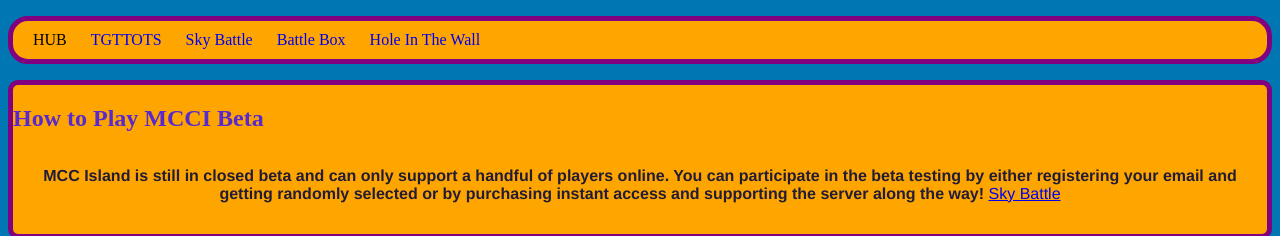
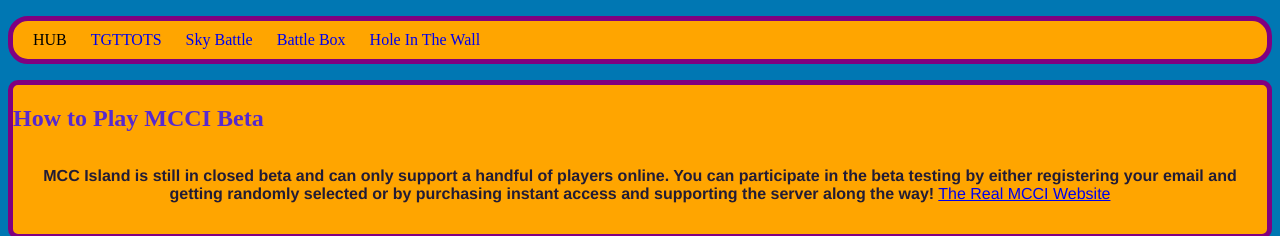
Before and after one commit to Oldbottle874/MCCI, a plain HTML site: page index.html in a window 1280 px wide. Shown: the top 236 px of the page. Drawn offline with Linux system fonts and the light colour scheme; grey boxes are pictures that could not be loaded.

Commit message:
Update index.html

```diff
--- a/index.html
+++ b/index.html
@@ -25,7 +25,7 @@
 	      <h1>How to Play MCCI Beta</h1>
 	      <p id="myCoolText"><strong>MCC Island is still in closed beta and can only support a handful of players online.
 	      You can participate in the beta testing by either registering your email and getting randomly selected or by purchasing instant access and supporting the server along the way!</strong>
-		    <a href="Sky_Battle.html">Sky Battle</a></p>
+		    <a href="https://mccisland.net/">The Real MCCI Website</a></p>
 	    </section>
 
 
```
